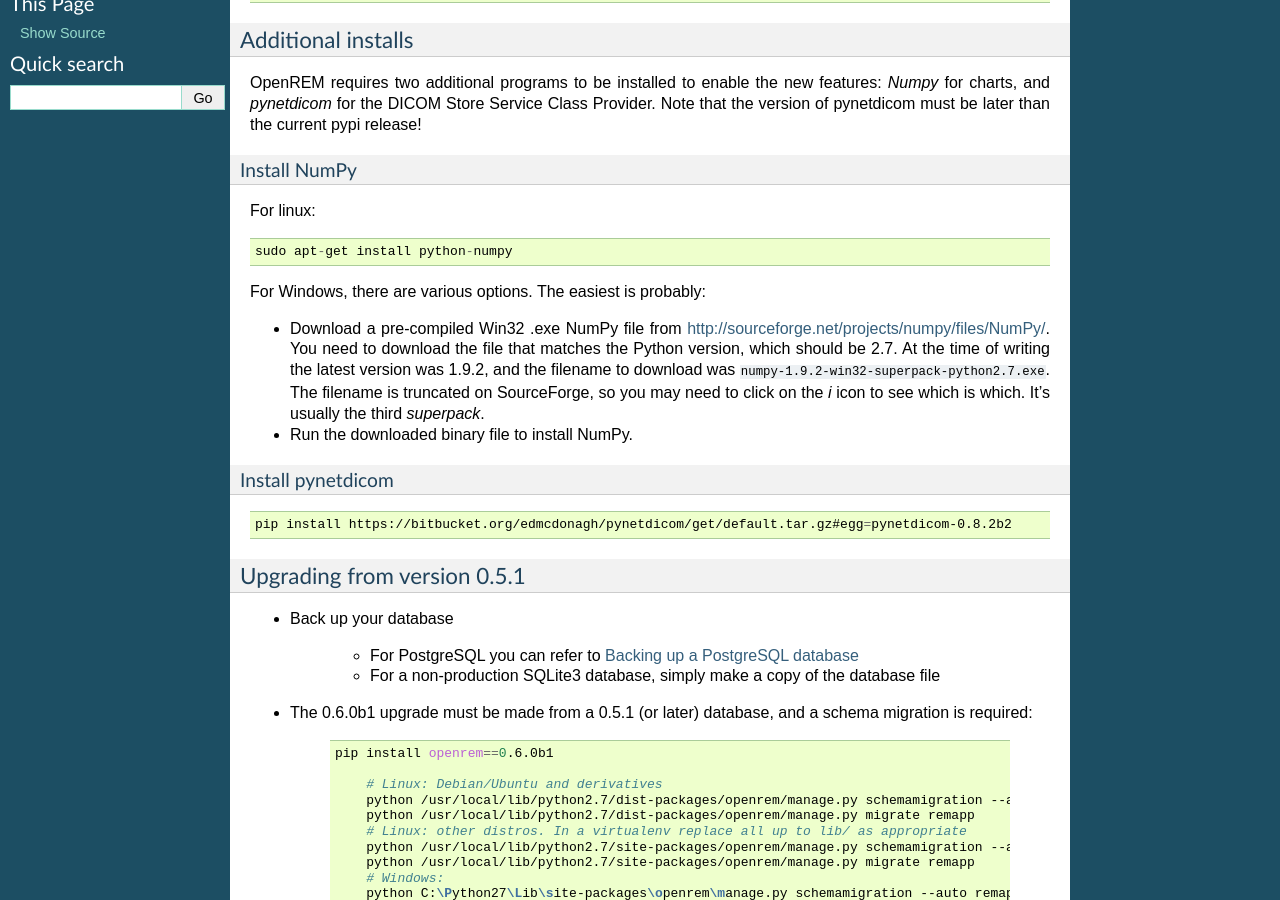
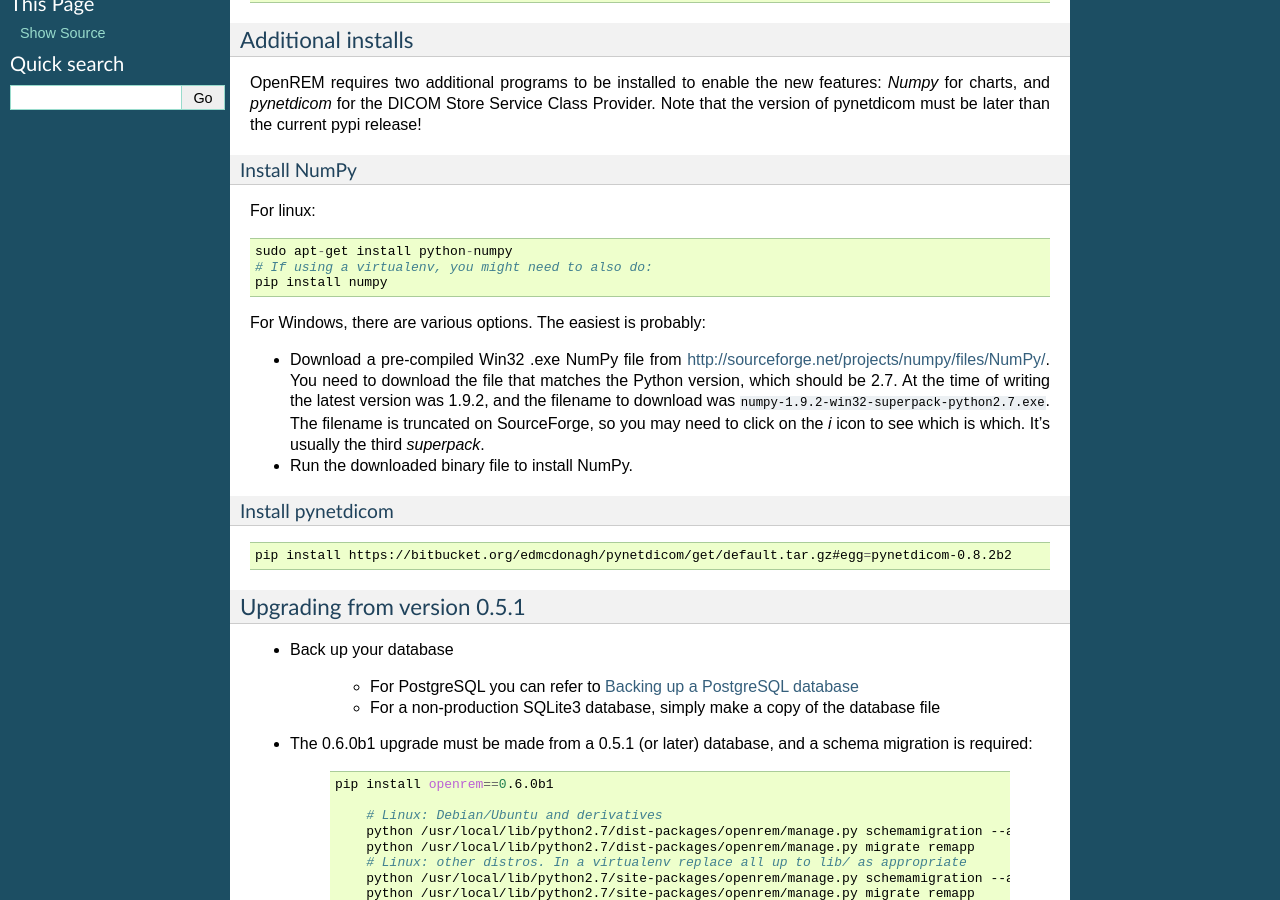
Before and after one commit to ckswilliams/modOpenREM, a Sphinx documentation site: the page built from docs/release-0.6.0.rst, in a window 1280 px wide and 900 px high, scrolled down 551 px. Built offline with Sphinx 7.4.7, drawn with Linux system fonts in a browser that asks for light colours.

Commit message:
Added in reference to also doing a pip install if within a virtualenv. Refs #133

```diff
--- a/docs/install.rst
+++ b/docs/install.rst
@@ -84,6 +84,8 @@
 For linux::
 
     sudo apt-get install python-numpy
+    # If using a virtualenv, you might need to also do:
+    pip install numpy
 
 For Windows, there are various options. The easiest is probably:
 
--- a/docs/release-0.6.0.rst
+++ b/docs/release-0.6.0.rst
@@ -45,6 +45,8 @@
 For linux::
 
     sudo apt-get install python-numpy
+    # If using a virtualenv, you might need to also do:
+    pip install numpy
 
 For Windows, there are various options. The easiest is probably:
 
```
